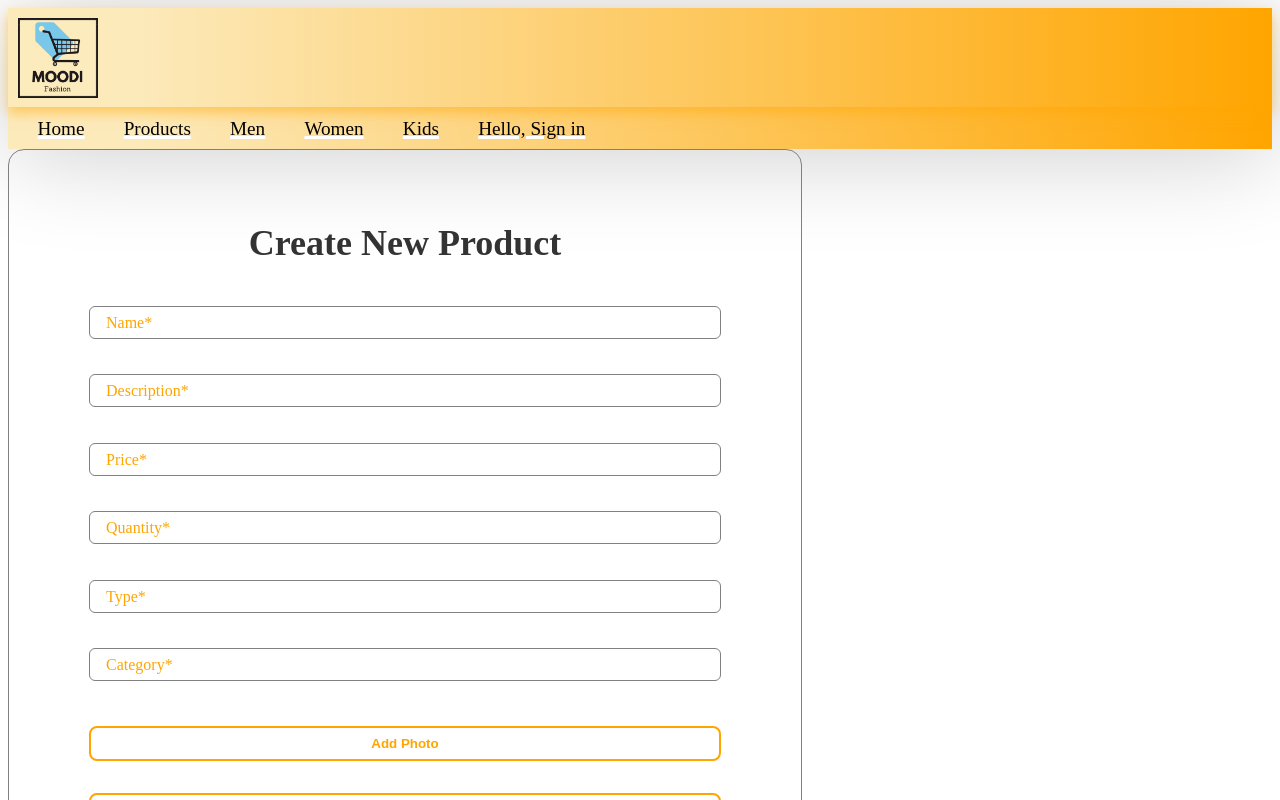
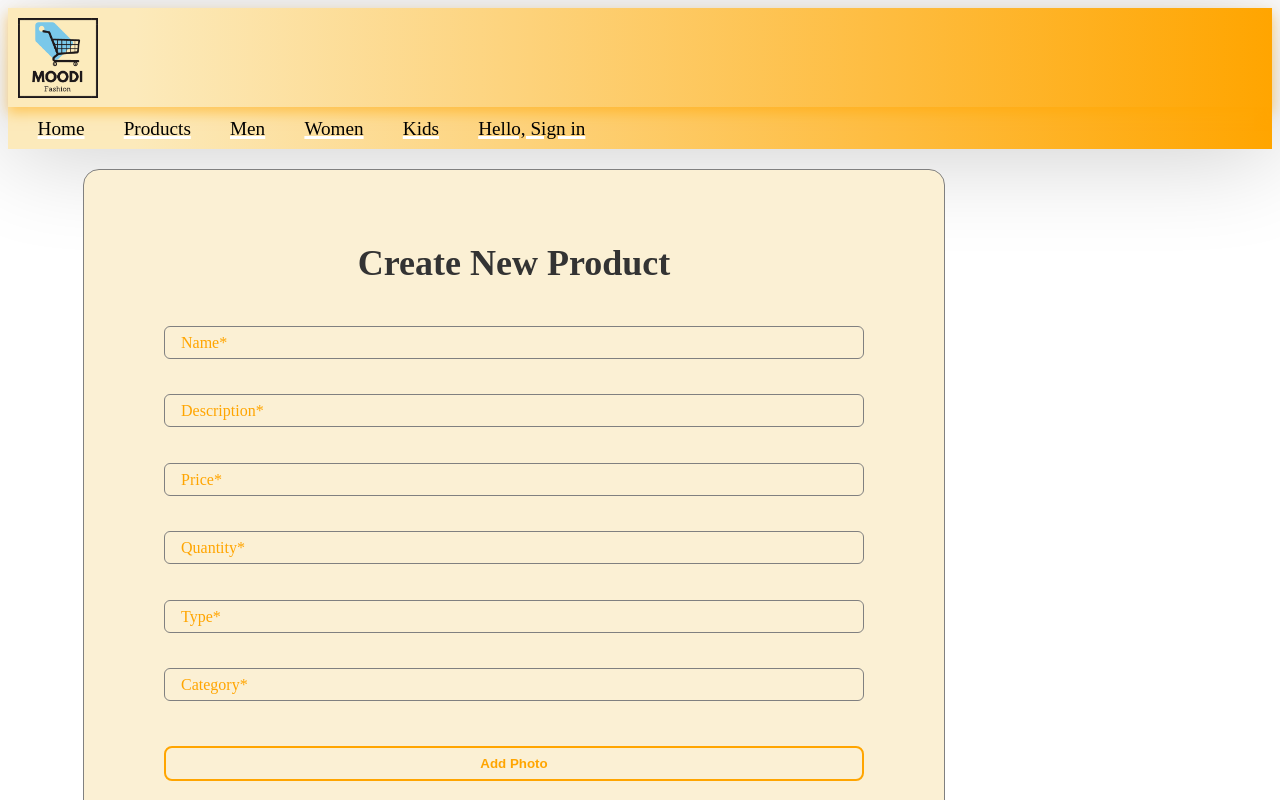
Before and after one commit to AhmedRZ155/FSA-grace-shopper-client, a React (Vite) app: page /products/add in a window 1280 px wide. Shown: the top 800 px of the page. Built offline with nearby package versions, Linux system fonts and the light colour scheme.

Commit message:
add product css

```diff
--- a/src/routes/AddProduct/AddProduct.jsx
+++ b/src/routes/AddProduct/AddProduct.jsx
@@ -85,6 +85,7 @@ const AddProduct = () => {
   }
 
   return (
+    <div id="product-form">
     <form onSubmit={handleSubmit} className={styles.form}>
       <h1 className={styles.title}>Create New Product</h1>
       <Input
@@ -150,6 +151,7 @@ const AddProduct = () => {
         </button>
       </div>
     </form>
+    </div>
   );
 };
 
--- a/src/routes/AddProduct/AddProduct.module.css
+++ b/src/routes/AddProduct/AddProduct.module.css
@@ -6,7 +6,7 @@
   gap: 1rem;
 
   position: relative;
-  width: 50%;
+  max-width: 700px;
   padding: 3rem 5rem;
 
   border-radius: 1rem;
@@ -14,6 +14,11 @@
 
   font-size: 1.25rem;
   line-height: 1.75rem;
+
+  background-color: #fbf0d4;
+
+  margin-left: 75px;
+  margin-top: 20px;
 }
 
 .title {
--- a/src/routes/Login/login.css
+++ b/src/routes/Login/login.css
@@ -42,7 +42,8 @@
 
 #login-form {
   background-color: #fbf0d4;
-  border: solid;
+  border-radius: 1rem;
+  border: 1px solid gray;
   padding: 5px;
   margin-top: 20px;
   margin-left: 75px;
--- a/src/routes/Register/Register.css
+++ b/src/routes/Register/Register.css
@@ -45,7 +45,8 @@
 
 #registerForm {
     background-color: #fbf0d4;
-    border: solid;
+    border-radius: 1rem;
+    border: 1px solid gray;
     padding: 5px;
     margin-top: 20px;
     margin-left: 75px;
```
